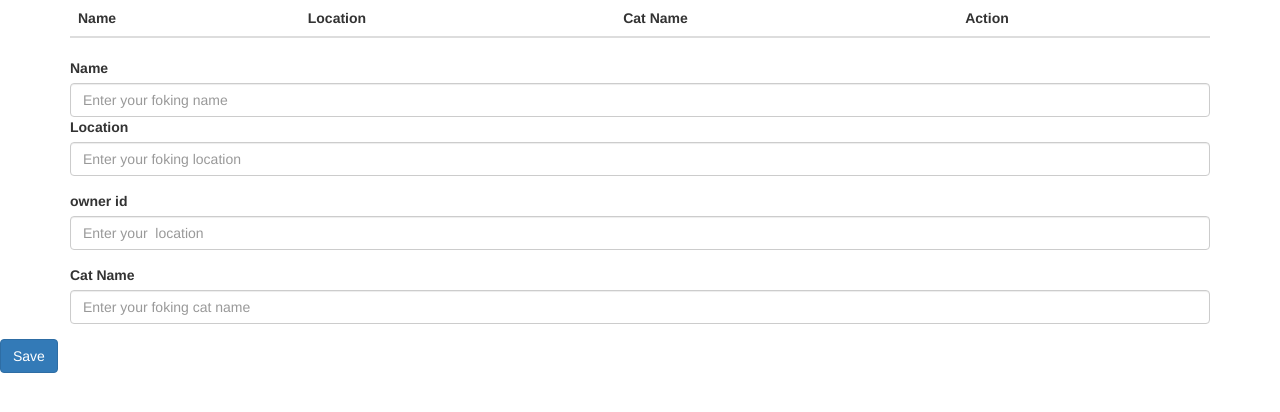
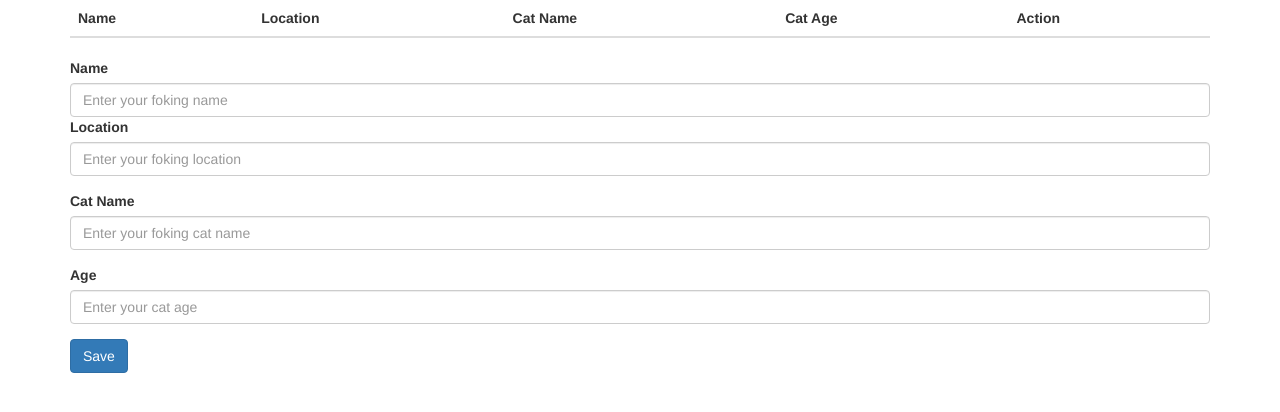
Before and after one commit to afiqaiman98/crud, a PHP site: page / in a window 1280 px wide. Shown: the top 412 px of the page. Run offline with PHP 8.4, Linux system fonts and the light colour scheme; data that the repository does not hold is empty.

Commit message:
one to one relation

```diff
--- a/index.php
+++ b/index.php
@@ -28,7 +28,7 @@
 
       <?php
         $mysqli = new mysqli('localhost', 'root', '','crud') or die(mysqli_error($mysqli));
-        $result = $mysqli->query("SELECT * FROM data") or die($mysqli->error);
+        $result = $mysqli->query("SELECT * FROM data d join table_cat tc on d.id=tc.id") or die($mysqli->error);
         //pre_r($result);
       ?>
 
@@ -39,6 +39,7 @@
               <th>Name</th>
               <th>Location</th>
               <th>Cat Name</th>
+              <th>Cat Age</th>
               <th colspan = "2">Action</th>
             </tr>
           </thead>
@@ -48,6 +49,8 @@
         <tr>
           <td><?php echo $row['name']; ?></td>
           <td><?php echo $row['location']; ?></td>
+          <td><?php echo $row['cname']; ?></td>
+          <td><?php echo $row['age']; ?></td>
 
           <td>
             <a href = "index.php?edit=<?php echo $row['id']; ?>"
@@ -84,16 +87,16 @@
           <input type = "text" name = "location" class = "form-control" value="<?php echo $location;?>" placeholder = "Enter your foking location">
           </div>
           <div class = "form-group">
-          <label>owner id</label>
-          <input type = "text" name = "owner_id" class = "form-control" value="<?php echo $oid;?>" placeholder = "Enter your  location">
-          </div>
-          <div class = "form-group">
           <label>Cat Name</label>
           <input type = "text" name = "cname" class = "form-control" value="<?php echo $cname;?>" placeholder = "Enter your foking cat name">
           </div>
+          <div class = "form-group">
+          <label>Age</label>
+          <input type = "text" name = "age" class = "form-control" value="<?php echo $age;?>" placeholder = "Enter your cat age">
+          </div>
           </div>
 
-          <div class = "form-group">
+          <div class = "form-group container">
           <?php
           if($update == true):
           ?>
--- a/process.php
+++ b/process.php
@@ -7,17 +7,20 @@ $mysqli = new mysqli('localhost', 'root', '','crud') or die(mysqli_error($mysqli
 $name = '';
 $location = '';
 $cname = '';
+$age = '';
 $update = false;
 $id=0;
 
 if(isset($_POST['save'])){
     $name = $_POST['name'];
     $location = $_POST['location'];
-    $oid = $_POST['owner_id'];
     $cname = $_POST['cname'];
-    echo $oid;
+    $age = $_POST['age'];
+
+    echo $age;
 
     $mysqli->query("INSERT into data(name,location) values('$name','$location')") or die($mysqli->error);
+    $mysqli->query("INSERT into table_cat(cname,age) values('$cname','$age')") or die($mysqli->error);
 
     $_SESSION['message'] = "record has been saved!";
     $_SESSION['msg_type'] = "success";
@@ -28,8 +31,8 @@ if(isset($_POST['save'])){
 
 if(isset($_GET['delete'])){
     $id = $_GET['delete'];
-    $mysqli->query("DELETE FROM data WHERE id=$id") or die($mysqli->error());
-
+    $mysqli->query("DELETE FROM table_cat WHERE id=$id") or die($mysqli->error());
+    $mysqli->query("DELETE FROM data  WHERE id=$id") or die($mysqli->error());
     $_SESSION['message'] = "record has been delete!";
     $_SESSION['msg_type'] = "danger";
 
@@ -40,11 +43,13 @@ if(isset($_GET['delete'])){
 if(isset($_GET['edit'])){
     $id = $_GET['edit'];
     $update = true;
-    $result = $mysqli->query("SELECT * FROM data where id=$id") or die($mysqli->error());
+    $result = $mysqli->query("SELECT name,location,cname,age FROM data d join table_cat tc on d.id=tc.id ") or die($mysqli->error);
     if ($result->num_rows){
         $row = $result->fetch_array();
         $name = $row['name'];
         $location = $row['location'];
+        $cname = $row['cname'];
+        $age = $row['age'];
     }
 }
 
@@ -53,8 +58,10 @@ if (isset($_POST['update'])) {
     $name = $_POST['name'];
     $location = $_POST['location'];
     $cname = $_POST['cname'];
+    $age = $_POST['age'];
 
     $result = $mysqli->query("UPDATE data SET name = '$name', location = '$location'  WHERE id = $id") or die($mysqli->error);
+    $result1 = $mysqli-> query("UPDATE table_cat SET cname = '$cname', age = '$age' WHERE id=$id") or die($mysqli->error);
 
     $_SESSION['message'] = "Record has been updated";
     $_SESSION['msg_type'] = "warning";
```
